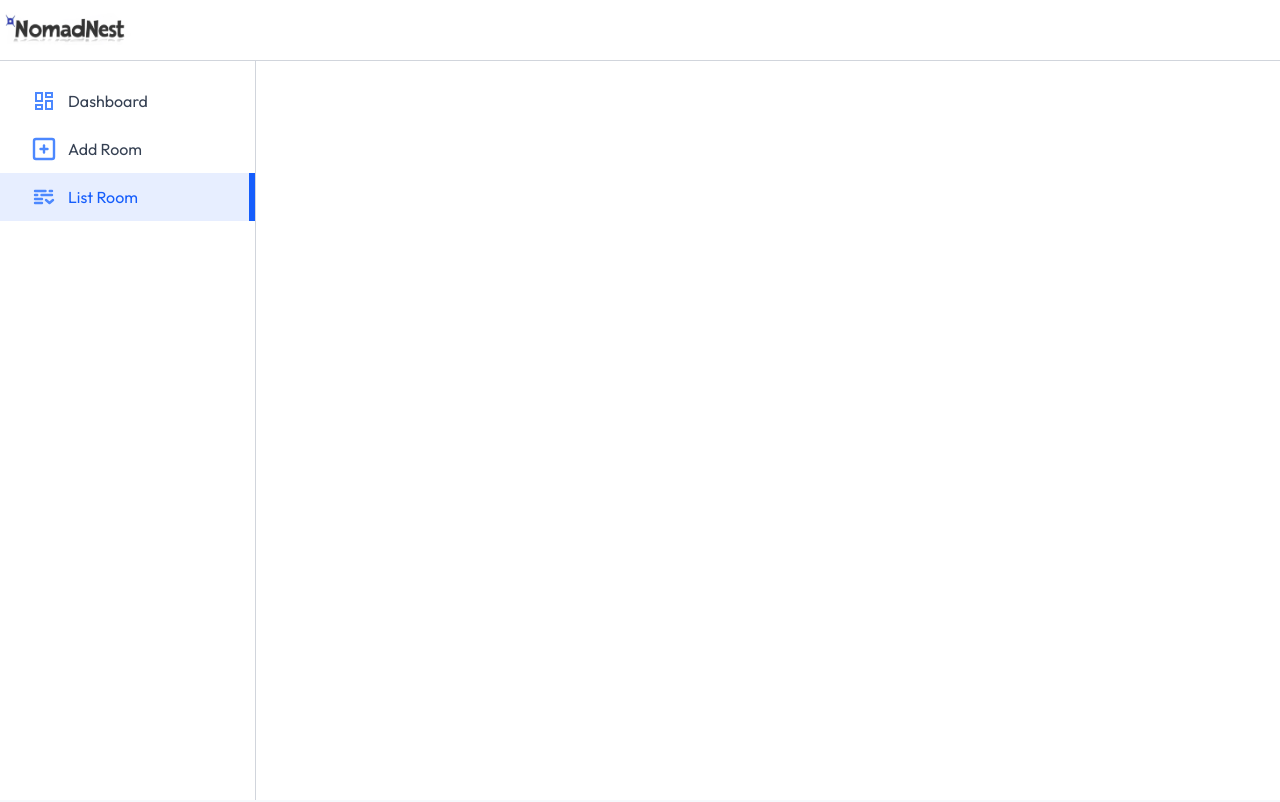
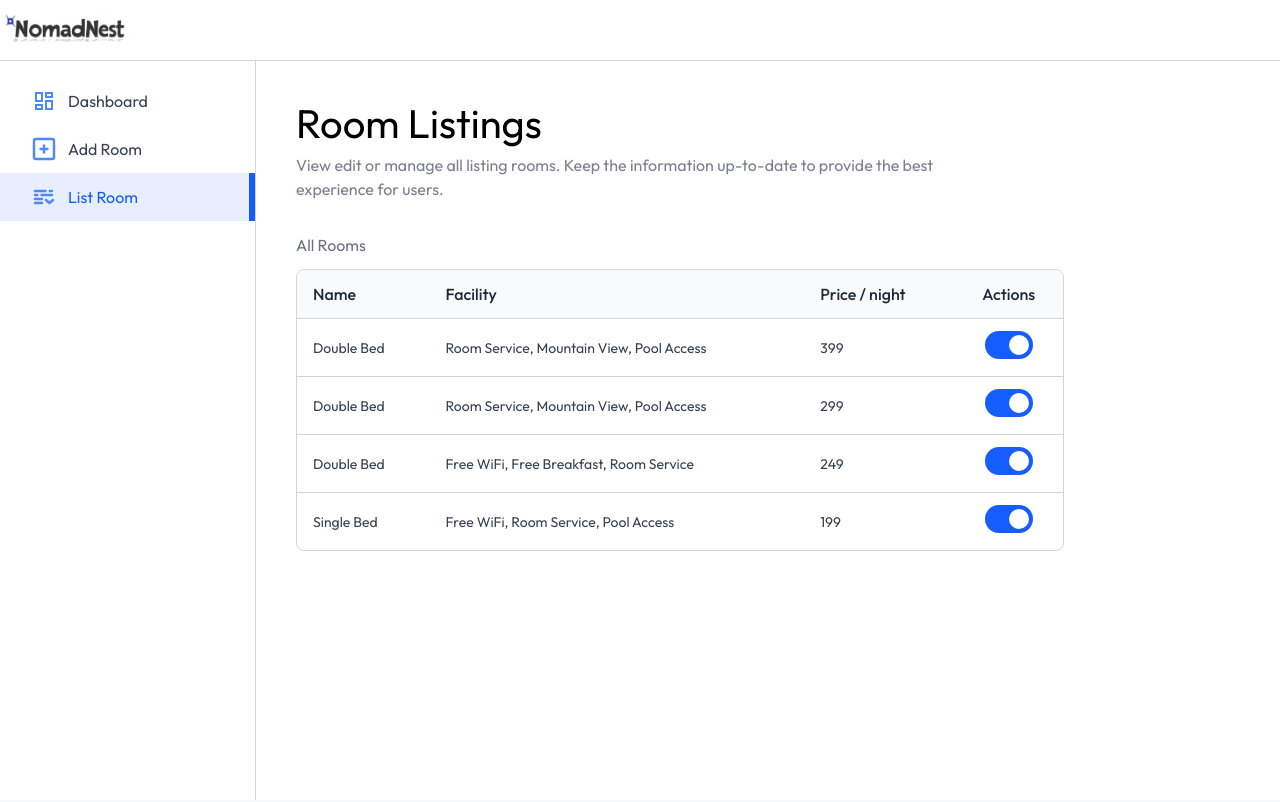
Before and after one commit to Piyushdigraskar/Hotel-Booking-app, a React (Vite) app in the folder client/: page /owner/list-room in a window 1280 px wide. Shown: the top 802 px of the page. Built offline with nearby package versions, Linux system fonts and the light colour scheme; a web font is replaced by a local one.

Commit message:
Room listing, Frontend Complete

```diff
--- a/client/src/pages/hotelOwner/ListRoom.jsx
+++ b/client/src/pages/hotelOwner/ListRoom.jsx
@@ -1,7 +1,65 @@
-import React from "react";
+import React, { useState } from "react";
+import { roomsDummyData } from "../../assets/assets";
+import Title from "../../components/Title";
 
 const ListRoom = () => {
-  return <div></div>;
+  const [rooms, setRooms] = useState(roomsDummyData);
+  return (
+    <div>
+      <Title
+        align="left"
+        font="outfit"
+        title="Room Listings"
+        subTitle="View edit or manage all listing rooms. Keep the information up-to-date to provide the best experience for users."
+      />
+      <p className="text-gray-500 mt-8">All Rooms</p>
+
+      <div className="w-full max-w-3xl text-left border border-gray-300 rounded-lg max-h-80 overflow-y-scroll mt-3">
+        <table className="w-full">
+          <thead className="bg-gray-50">
+            <tr>
+              <th className="py-3 px-4 text-gray-800 font-medium">Name</th>
+              <th className="py-3 px-4 text-gray-800 font-medium max-sm:hidden">
+                Facility
+              </th>
+              <th className="py-3 px-4 text-gray-800 font-medium">
+                Price / night
+              </th>
+              <th className="py-3 px-4 text-gray-800 font-medium text-center">
+                Actions
+              </th>
+            </tr>
+          </thead>
+          <tbody className="text-sm">
+            {rooms.map((item, index) => (
+              <tr key={index}>
+                <td className="py-3 px-4 text-gray-700 border-t border-gray-300">
+                  {item.roomType}
+                </td>
+                <td className="py-3 px-4 text-gray-700 border-t border-gray-300 max-sm:hidden">
+                  {item.amenities.join(", ")}
+                </td>
+                <td className="py-3 px-4 text-gray-700 border-t border-gray-300">
+                  {item.pricePerNight}
+                </td>
+                <td className="py-3 px-4 border-t border-gray-300 text-sm text-red-500 text-center">
+                  <label className="relative inline-flex items-center cursor-pointer text-gray-900 gap-3">
+                    <input
+                      type="checkbox"
+                      className="sr-only peer"
+                      checked={item.isAvailable}
+                    />
+                    <div className="w-12 h-7 bg-slate-300 rounded-full peer peer-checked:bg-blue-600 transition-colors duration-200"></div>
+                    <span className="dot absolute left-1 top-1 w-5 h-5 bg-white rounded-full transition-transform duration-200 ease-in-out peer-checked:translate-x-5"></span>
+                  </label>
+                </td>
+              </tr>
+            ))}
+          </tbody>
+        </table>
+      </div>
+    </div>
+  );
 };
 
 export default ListRoom;
```
